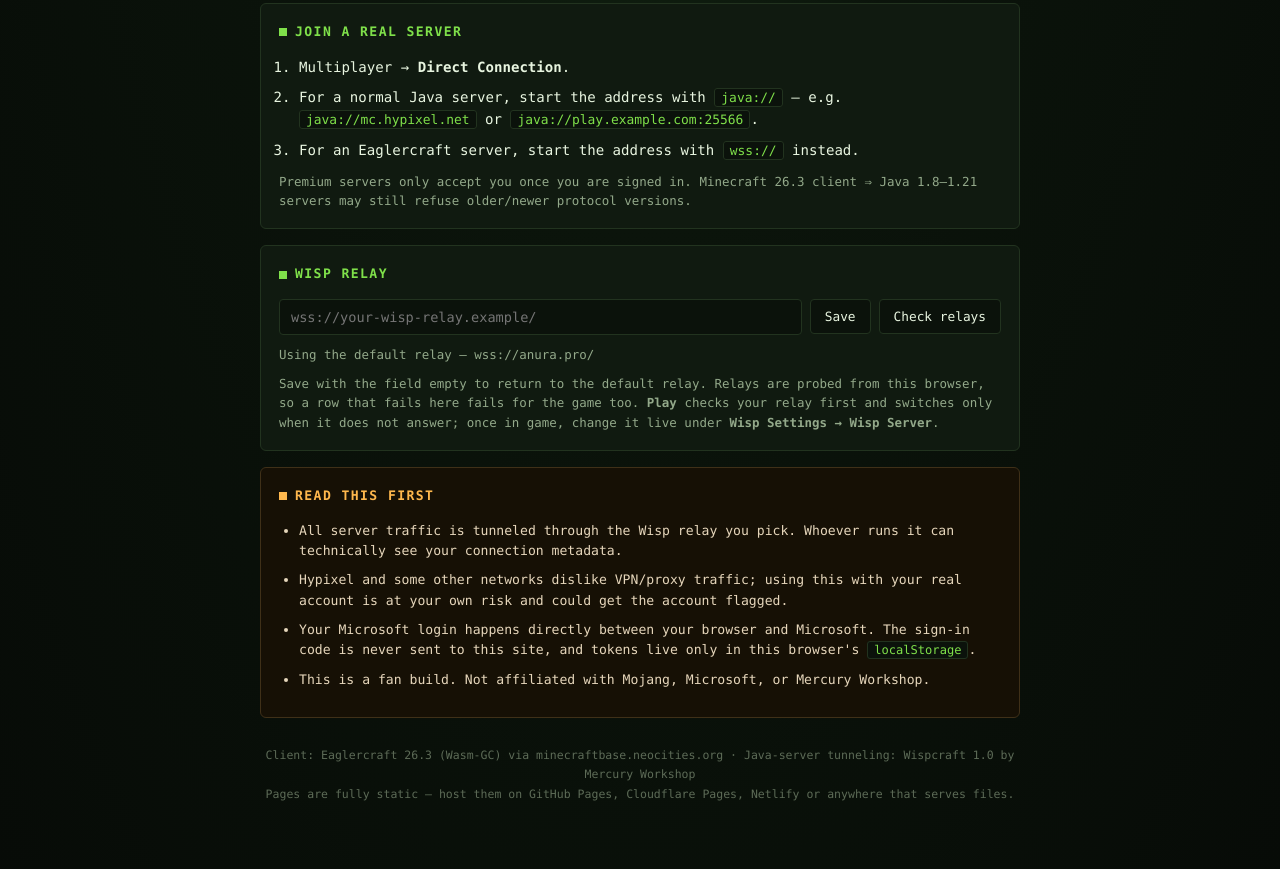
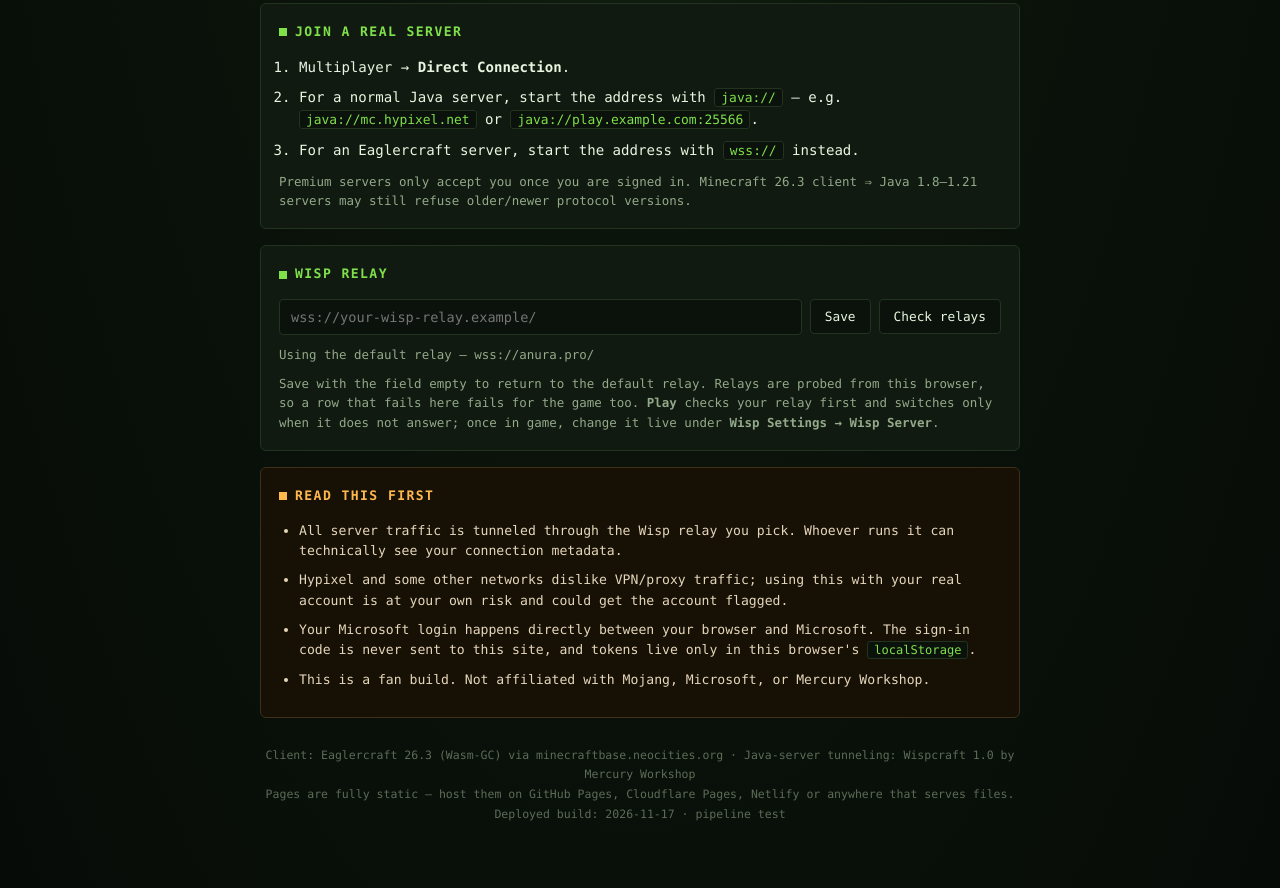
Before and after one commit to AstroBunnyStar/eaglercraft-wispcraft, a plain HTML site: page index.html in a window 1280 px wide. Shown: the part 741-1629 px from the top of the page. Drawn offline with Linux system fonts and the light colour scheme.

Commit message:
Update launcher footer build stamp

```diff
--- a/index.html
+++ b/index.html
@@ -168,7 +168,8 @@
 
   <footer>
     Client: Eaglercraft 26.3 (Wasm-GC) via minecraftbase.neocities.org · Java-server tunneling: Wispcraft 1.0 by Mercury Workshop<br />
-    Pages are fully static — host them on GitHub Pages, Cloudflare Pages, Netlify or anywhere that serves files.
+    Pages are fully static — host them on GitHub Pages, Cloudflare Pages, Netlify or anywhere that serves files.<br />
+    Deployed build: 2026-11-17 · pipeline test
   </footer>
 
 </div>
```
